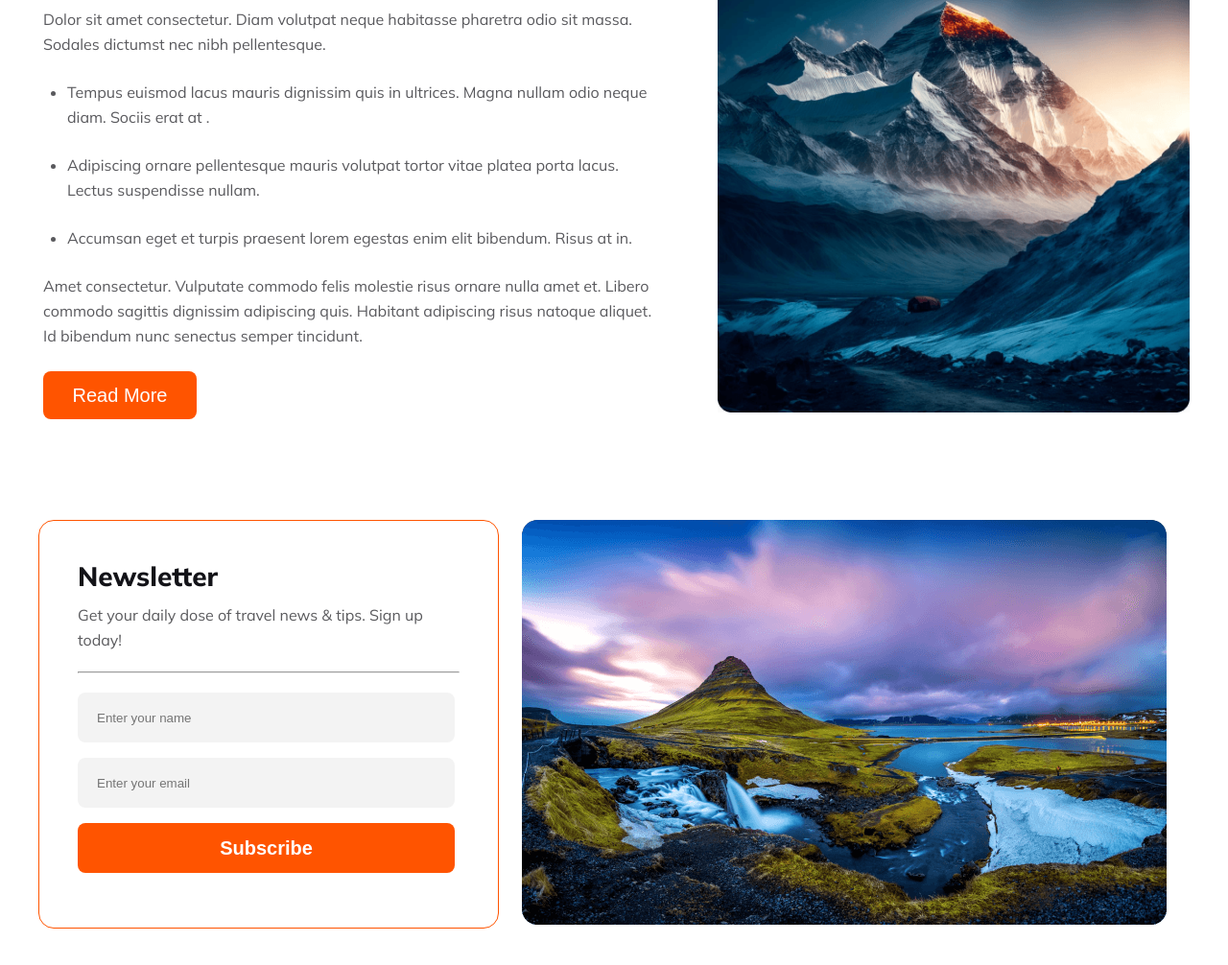
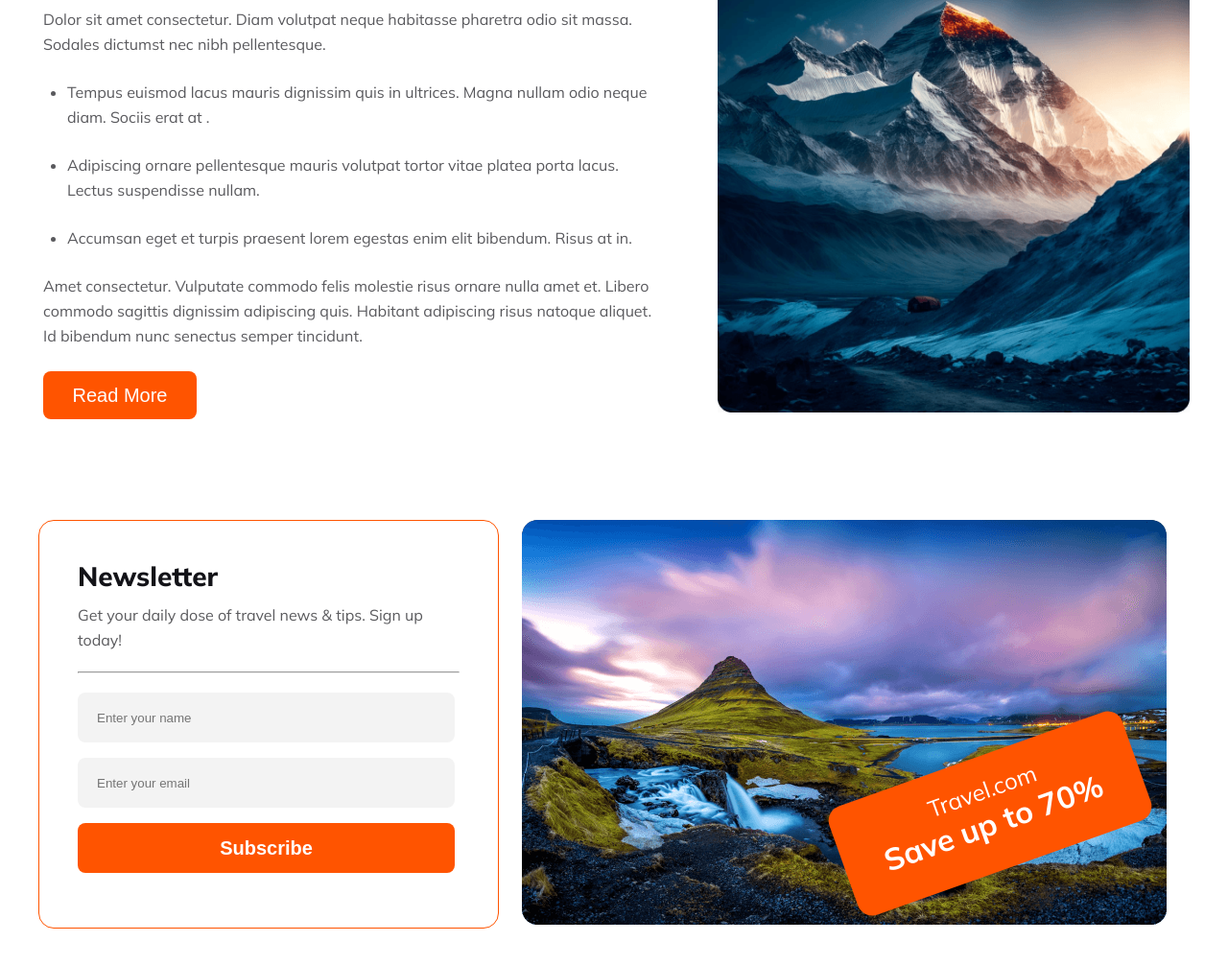
Before and after one commit to FahimTRS/Travel-website-assignment, a plain HTML site: page index.html in a window 1280 px wide. Shown: the part 172-1178 px from the top of the page at 96% size. Drawn offline with Linux system fonts and the light colour scheme.

Commit message:
discount added

```diff
--- a/index.html
+++ b/index.html
@@ -47,6 +47,10 @@
         </div>
         <div class="newsletter-img">
           <img src="./Images/Rectangle 8 (1).png" alt="" />
+          <div class="discount">
+            <p>Travel.com</p>
+            <h3>Save up to 70%</h3>
+          </div>
         </div>
       </section>
     </main>
--- a/styles/style.css
+++ b/styles/style.css
@@ -140,7 +140,38 @@ text-align: center;
 font-size: 20px;
 font-weight: 600;
 }
+.newsletter-img{
+    position: relative;
 
+}
+.newsletter-img img{
+    width: 100%;
+}
+ .discount{
+    position: absolute;
+    width: 324px;
+height: 120px;
+transform: rotate(-19.628deg);
+border-radius: 16px;
+background: #FF5400;
+text-align: center;
+padding: 20px;
+right: 22px;
+bottom: 60px;
+
+ }
+ .discount p{
+    color: #FFF;
+text-align: center;
+font-size: 24px;
+font-weight: 400;
+ }
+ .discount h3{
+    color: #FFF;
+    text-align: center;
+font-size: 32px;
+font-weight: 700;
+ }
 
 
 
```
